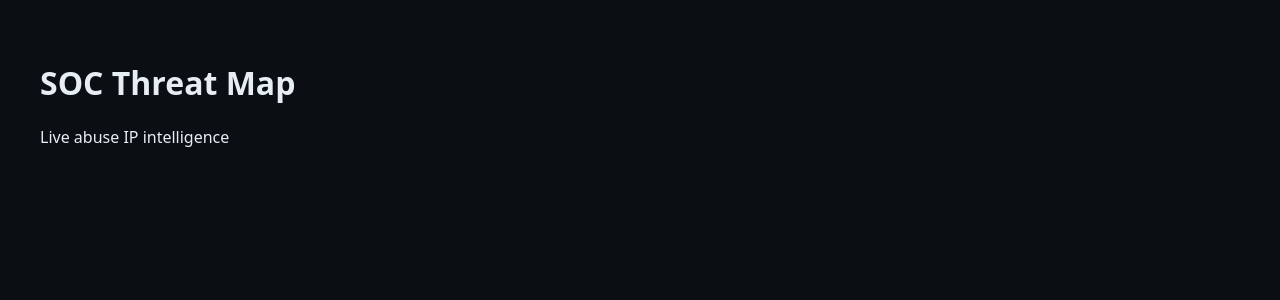
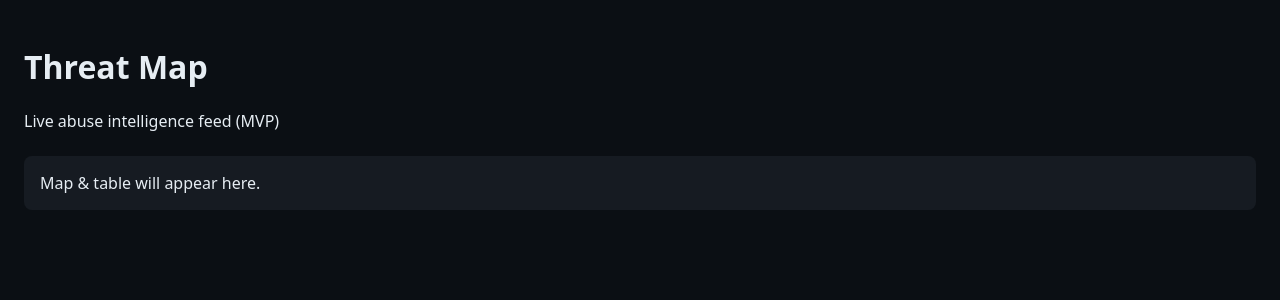
Before and after one commit to MKSTeja/soc-threat-map-ui, a Next.js app: page / in a window 1280 px wide. Shown: the top 300 px of the page. Built offline with nearby package versions, Linux system fonts and the light colour scheme.

Commit message:
Update page.js

```diff
--- a/app/page.js
+++ b/app/page.js
@@ -1,8 +1,19 @@
 export default function Home() {
   return (
-    <main style={{ padding: 40 }}>
-      <h1>SOC Threat Map</h1>
-      <p>Live abuse IP intelligence</p>
+    <main style={{ padding: "24px" }}>
+      <h1>Threat Map</h1>
+      <p>Live abuse intelligence feed (MVP)</p>
+
+      <div
+        style={{
+          marginTop: "24px",
+          padding: "16px",
+          background: "#161b22",
+          borderRadius: "8px",
+        }}
+      >
+        Map & table will appear here.
+      </div>
     </main>
   );
 }
```
